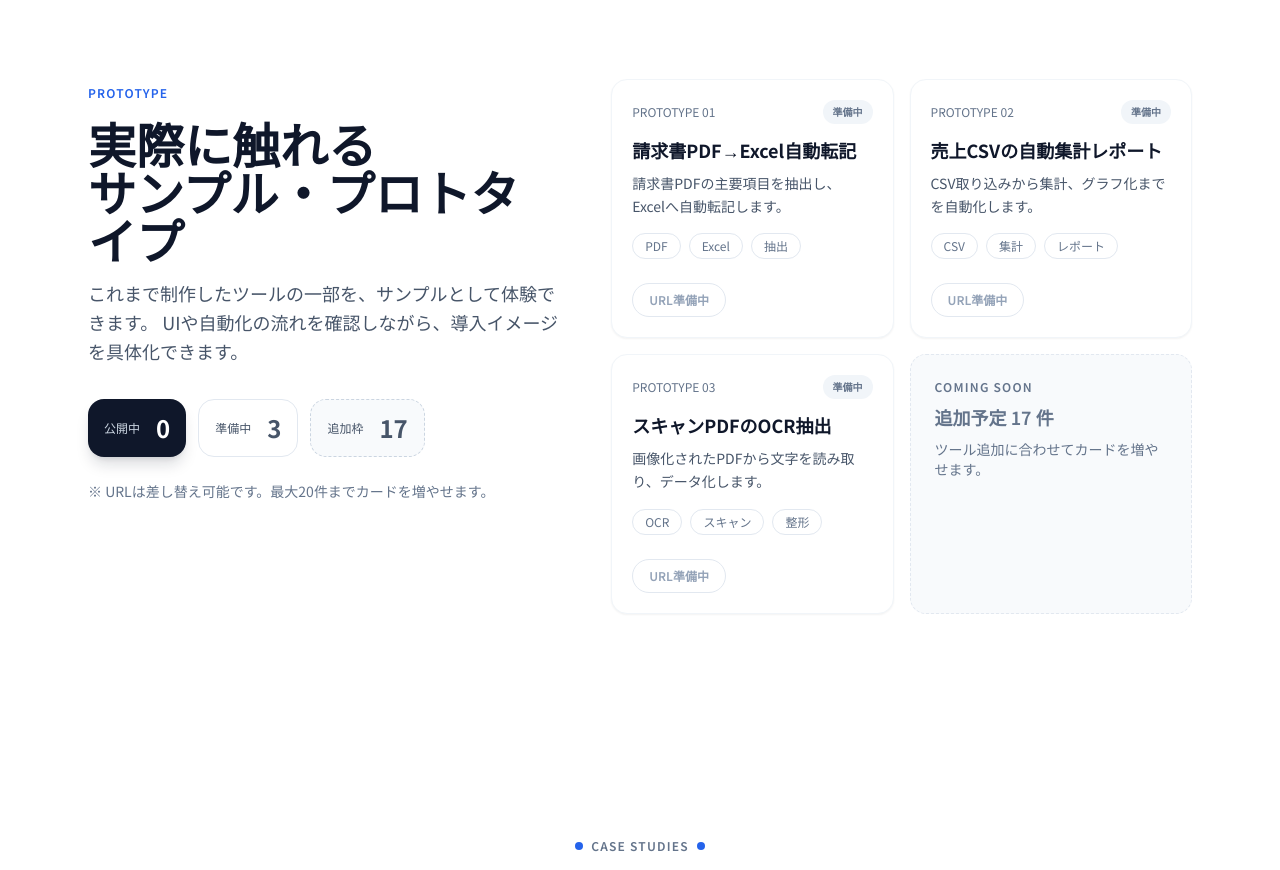
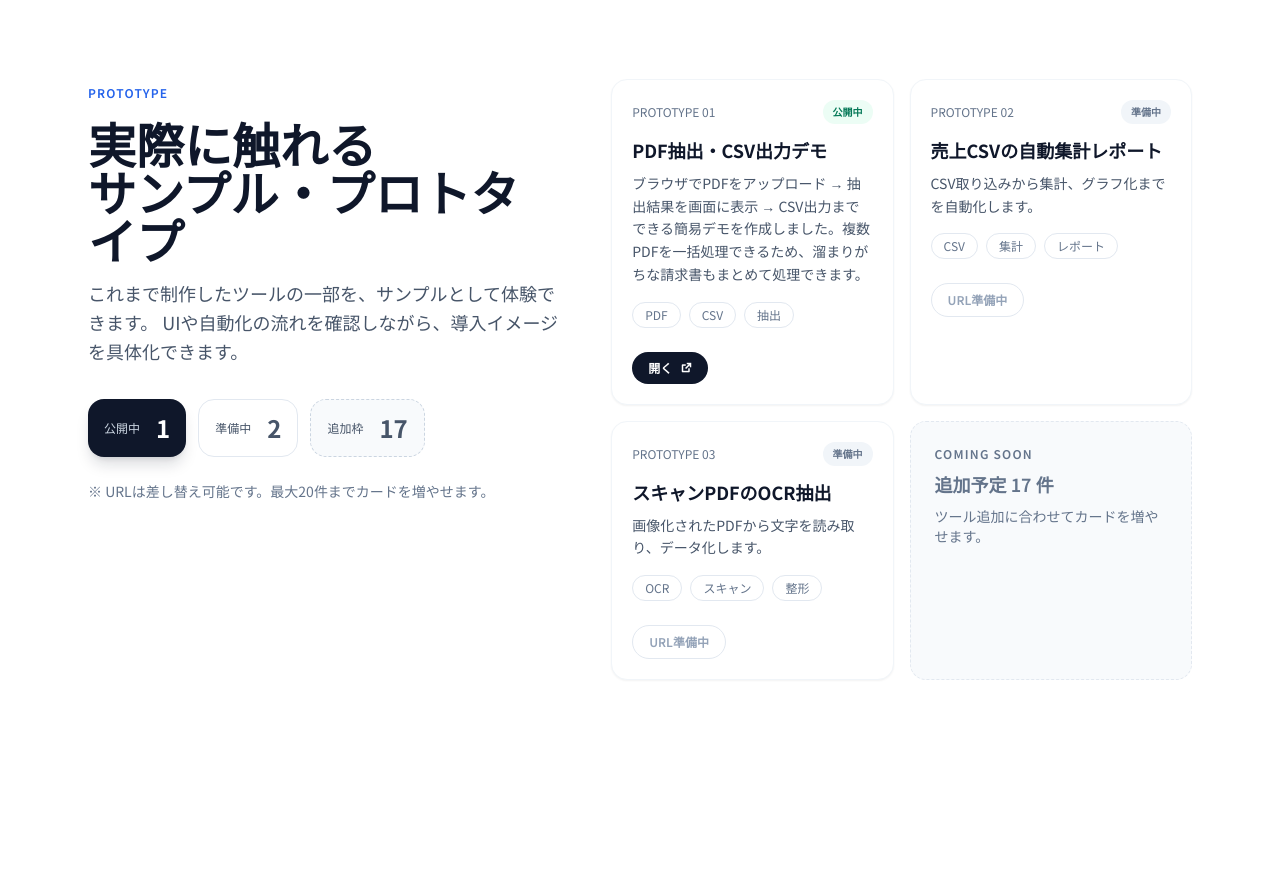
Before and after one commit to shunsoco-stack/HomePage, a React (Vite) app: page / in a window 1280 px wide. Shown: the part 2580-3450 px from the top of the page. Built offline with nearby package versions, Linux system fonts and the light colour scheme.

Commit message:
Add PDF demo prototype link
Co-authored-by: shunsoco-stack <shunsoco-stack@users.noreply.github.com>

```diff
--- a/src/pages/home/page.tsx
+++ b/src/pages/home/page.tsx
@@ -13,10 +13,10 @@ export default function HomePage() {
   const prototypeMax = 20;
   const prototypeItems = [
     {
-      title: '請求書PDF→Excel自動転記',
-      description: '請求書PDFの主要項目を抽出し、Excelへ自動転記します。',
-      tags: ['PDF', 'Excel', '抽出'],
-      href: ''
+      title: 'PDF抽出・CSV出力デモ',
+      description: 'ブラウザでPDFをアップロード → 抽出結果を画面に表示 → CSV出力までできる簡易デモを作成しました。複数PDFを一括処理できるため、溜まりがちな請求書もまとめて処理できます。',
+      tags: ['PDF', 'CSV', '抽出'],
+      href: 'https://shunsoco-stack.github.io/crowdworks/demo.html'
     },
     {
       title: '売上CSVの自動集計レポート',
```
